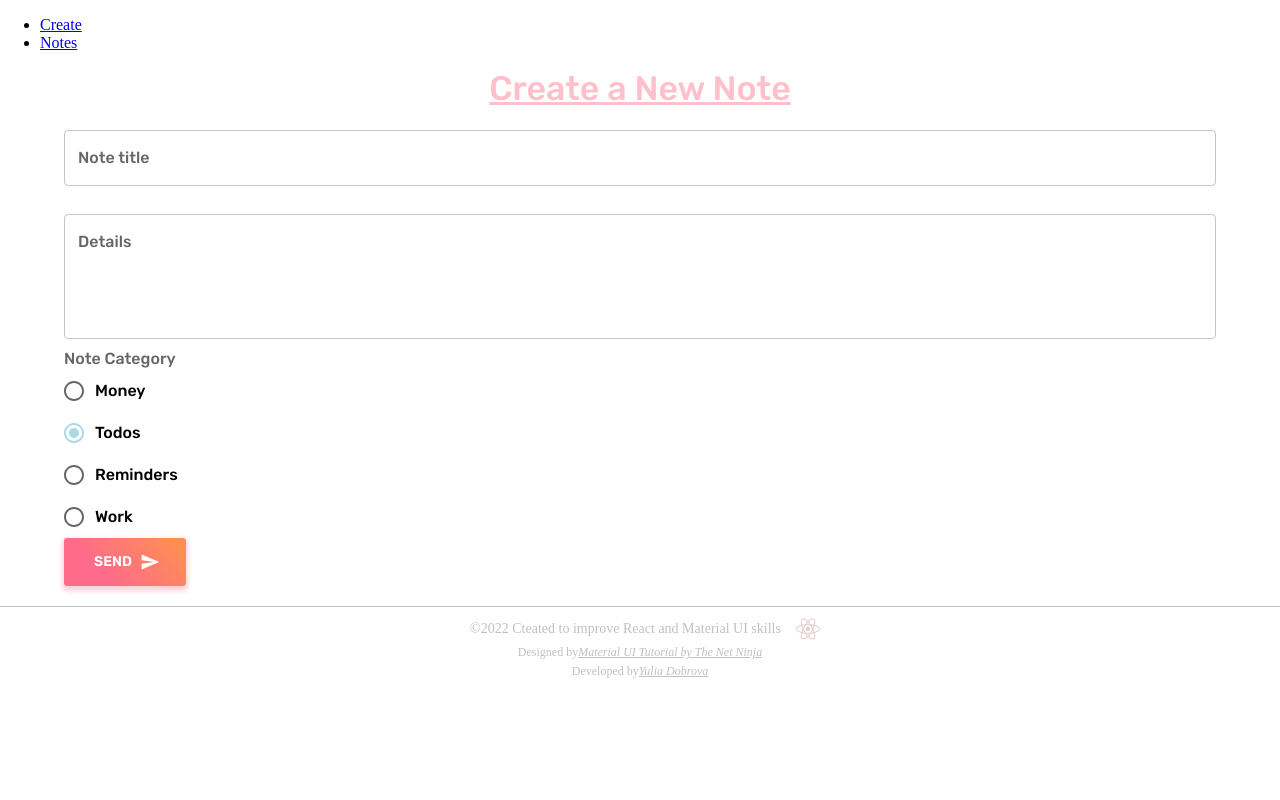
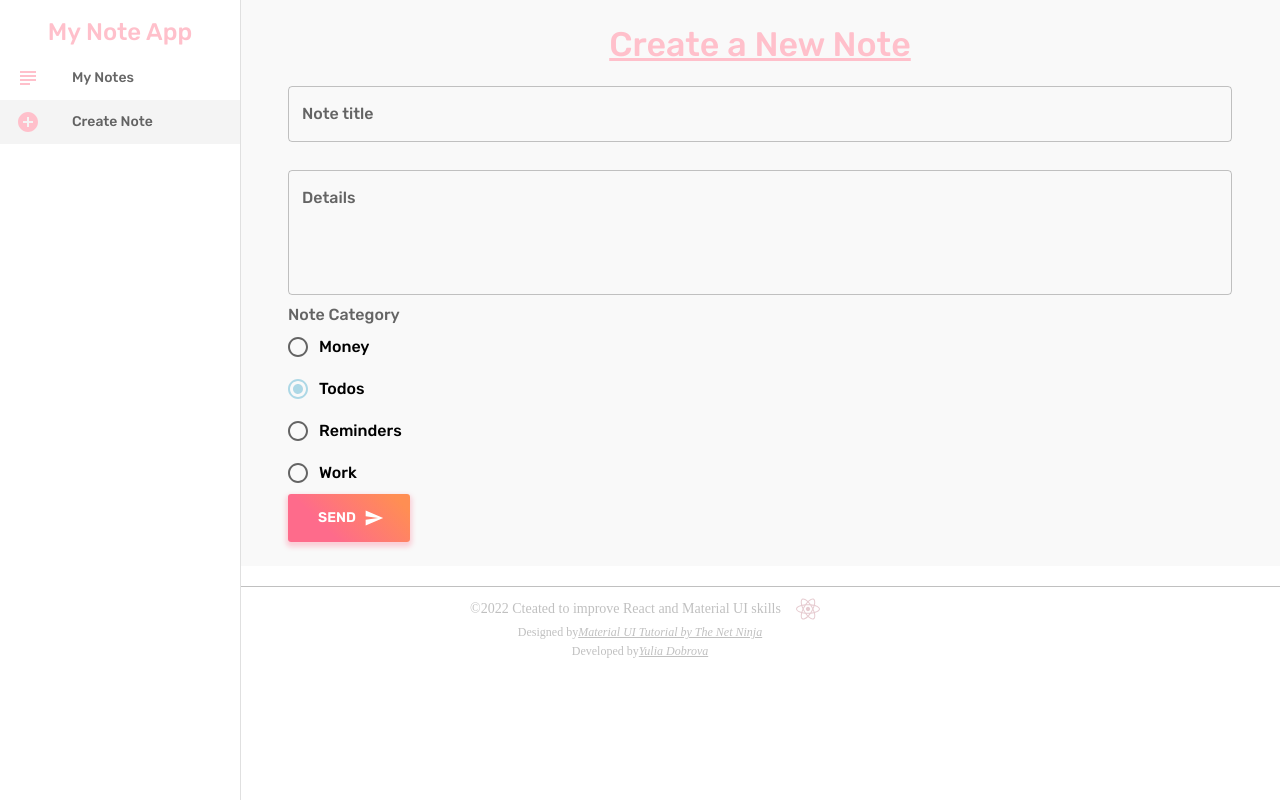
Before and after one commit to YuliaDobrova/material-ui-tutorial, a React (Create React App) app: page /create in a window 1280 px wide. Built offline with nearby package versions, Linux system fonts and the light colour scheme.

Commit message:
sidebar drawer added

```diff
--- a/src/App.js
+++ b/src/App.js
@@ -1,13 +1,13 @@
-import React from "react";
+import React from 'react';
 
-import Header from "./components/Header";
-import Main from "./components/Main";
-import Footer from "./components/footer/Footer";
+import Header from './components/Header';
+import Main from './components/Main';
+import Footer from './components/footer/Footer';
 
 function App() {
   return (
     <>
-      <Header />
+      {/* <Header /> */}
       <Main />
       <Footer />
     </>
--- a/src/components/AppRouter.jsx
+++ b/src/components/AppRouter.jsx
@@ -1,10 +1,12 @@
 import React, { Suspense } from "react";
 import { Switch, Route, Redirect } from "react-router-dom";
 import mainRoutes from "../routes/mainRoutes";
+import Layout from "./Layout";
 
 const AppRouter = () => {
   return (
     <Suspense fallback={<div>Loading</div>}>
+      <Layout>
         <Switch>
           {mainRoutes.map((route) => (
             <Route
@@ -16,6 +18,7 @@ const AppRouter = () => {
           ))}
           <Redirect to="/create" />
         </Switch>
+      </Layout>
     </Suspense>
   );
 };
--- /dev/null
+++ b/src/components/Layout.jsx
@@ -0,0 +1,71 @@
+import { Drawer, List, ListItem, ListItemIcon, ListItemText, Typography } from '@mui/material';
+import { makeStyles } from '@mui/styles';
+import React from 'react';
+import { useLocation } from 'react-router-dom';
+import { useHistory } from 'react-router-dom';
+import { ThemeProvider } from 'styled-components';
+import mainRoutes from '../routes/mainRoutes';
+
+const drawerWidth = 240;
+
+const useStyles = makeStyles(theme => {
+  return {
+    page: {
+      background: '#f9f9f9',
+      width: '100%',
+      padding: theme.spacing(3),
+    },
+    drawer: {
+      width: drawerWidth,
+    },
+    drawPaper: {
+      width: drawerWidth,
+    },
+    root: {
+      display: 'flex',
+    },
+    active: {
+      background: '#f4f4f4',
+    },
+  };
+});
+
+const Layout = ({ children }) => {
+  const classes = useStyles();
+  const history = useHistory();
+  const location = useLocation();
+
+  return (
+    <div className={classes.root}>
+      <Drawer
+        className={classes.drawer}
+        variant="permanent"
+        anchor="left"
+        classes={{ paper: classes.drawPaper }}
+      >
+        <div>
+          <Typography variant="h5" color="secondary" sx={{ textAlign: 'center', mt: 2 }}>
+            My Note App
+          </Typography>
+        </div>
+
+        <List>
+          {mainRoutes.map(route => (
+            <ListItem
+              key="route.name"
+              button
+              onClick={() => history.push(route.path)}
+              className={location.pathname === route.path ? classes.active : null}
+            >
+              <ListItemIcon>{route.icon}</ListItemIcon>
+              <ListItemText secondary={route.name} />
+            </ListItem>
+          ))}
+        </List>
+      </Drawer>
+      <div className={classes.page}>{children}</div>
+    </div>
+  );
+};
+
+export default Layout;
--- a/src/components/NoteCard.jsx
+++ b/src/components/NoteCard.jsx
@@ -1,21 +1,14 @@
-import { DeleteOutlined } from "@mui/icons-material";
-import {
-  Avatar,
-  Card,
-  CardContent,
-  CardHeader,
-  IconButton,
-  Typography,
-} from "@mui/material";
-import { lightBlue, pink } from "@mui/material/colors";
-import React from "react";
+import { DeleteOutlined } from '@mui/icons-material';
+import { Avatar, Card, CardContent, CardHeader, IconButton, Typography } from '@mui/material';
+import { lightBlue, pink } from '@mui/material/colors';
+import React from 'react';
 
 const NoteCard = ({ id, title, details, category, handleCardDelete }) => {
   return (
     <div>
       <Card elevation={1}>
         <CardHeader
-          avatar={<Avatar sx={{ bgcolor: lightBlue[200] }}>{id}</Avatar>}
+          avatar={<Avatar sx={{ bgcolor: pink[100] }}>{id}</Avatar>}
           action={
             <IconButton onClick={() => handleCardDelete(id)}>
               <DeleteOutlined />
--- a/src/routes/headerRoutes.js
+++ b/src/routes/headerRoutes.js
@@ -1,10 +1,10 @@
-import CreatePage from "../pages/CreatePage";
-import NotesPage from "../pages/NotesPage";
+import CreatePage from '../pages/CreatePage';
+import NotesPage from '../pages/NotesPage';
 // import BookShopPage from "../pages/BookShopPage";
 
 const headerRoutes = [
-  { name: "Create", path: "/create", exact: true, component: <CreatePage /> },
-  { name: "Notes", path: "/notes", exact: true, component: <NotesPage /> },
+  { name: 'Notes', path: '/notes', exact: true, component: <NotesPage /> },
+  { name: 'Create', path: '/create', exact: true, component: <CreatePage /> },
   // {
   //   name: "BookShop",
   //   path: "/bookshop",
--- a/src/routes/mainRoutes.js
+++ b/src/routes/mainRoutes.js
@@ -1,19 +1,22 @@
-import CreatePage from "../pages/CreatePage.js";
-import NotesPage from "../pages/NotesPage";
+import { AddCircleOutlined, SubjectOutlined } from '@mui/icons-material';
+import CreatePage from '../pages/CreatePage.js';
+import NotesPage from '../pages/NotesPage';
 // import BookShopPage from "../pages/BookShopPage.js";
 
 const mainRoutes = [
   {
-    name: "Create",
-    path: "/create",
+    name: 'My Notes',
+    icon: <SubjectOutlined color="secondary" />,
+    path: '/notes',
+    exact: true,
+    component: NotesPage,
+  },
+  {
+    name: 'Create Note',
+    icon: <AddCircleOutlined color="secondary" />,
+    path: '/create',
     exact: true,
     component: CreatePage,
-  },
-  {
-    name: "Notes",
-    path: "/notes",
-    exact: true,
-    component: NotesPage,
   },
   // {
   //   name: "BookShop",
```
Also changed, not shown: .prettierrc.yaml (added), src/images/sprite.svg, 1 other file (tests, documents, lock files or other folders). Lines whose indentation alone changed are shown as unchanged.
